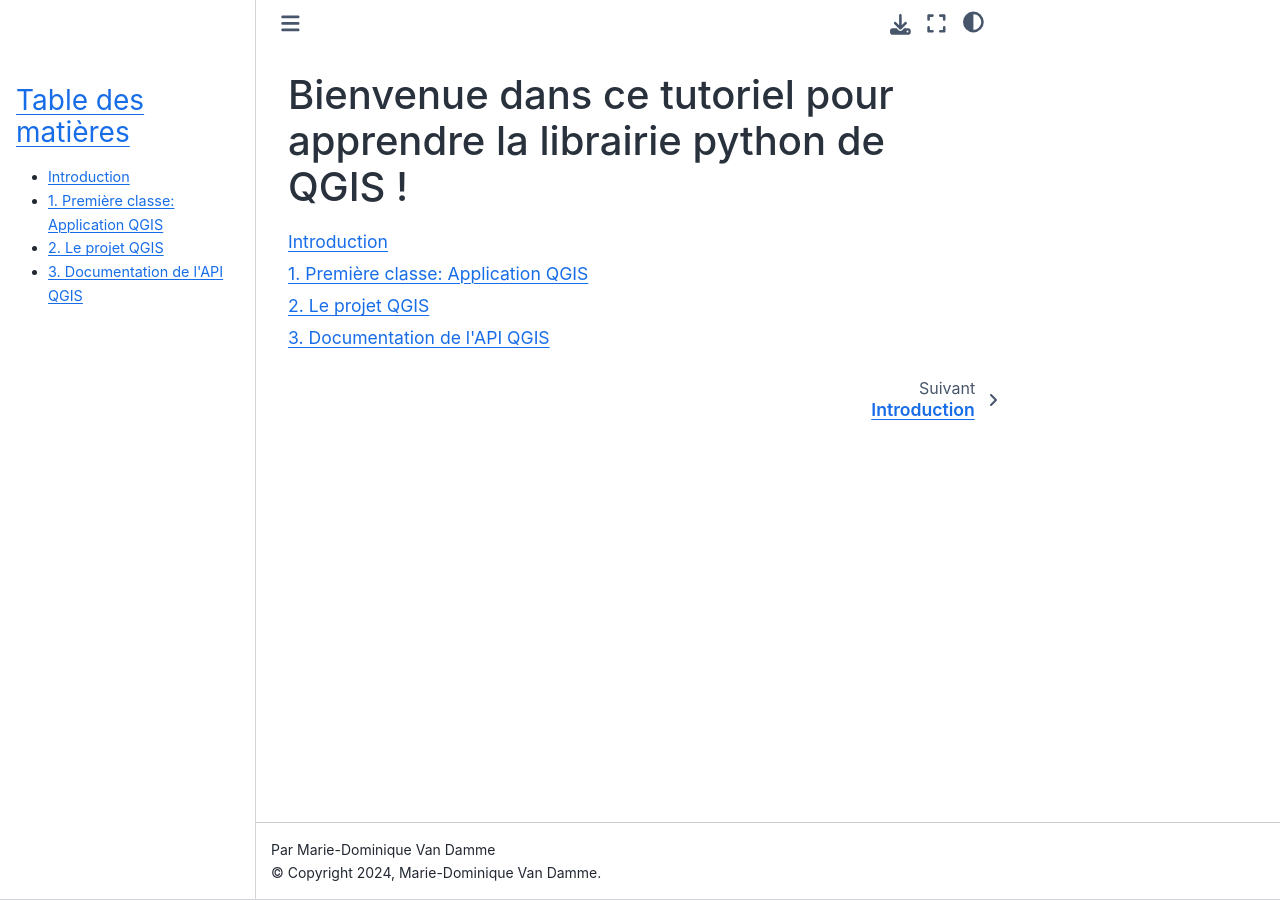
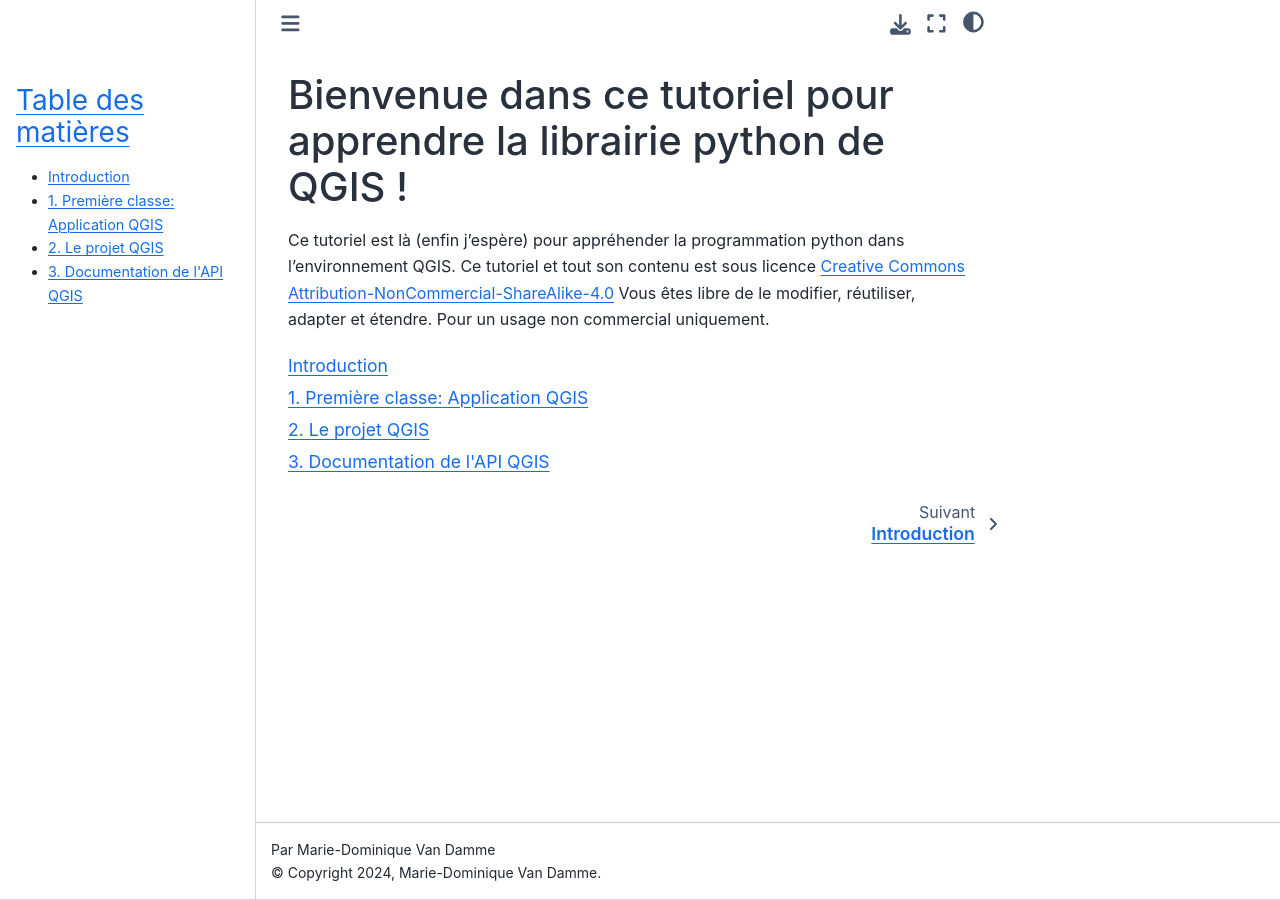
Before and after one commit to mdvandamme/ProgrammerPythonSousQGIS, a Sphinx documentation site: the page built from source/index.rst, in a window 1280 px wide. Built offline with Sphinx 7.4.7 and the Sphinx Book theme 1.1.4, drawn with Linux system fonts in a browser that asks for light colours.

Commit message:
tutorial prog en python dans SIG

```diff
--- a/source/index.rst
+++ b/source/index.rst
@@ -8,6 +8,10 @@
 Bienvenue dans ce tutoriel pour apprendre la librairie python de QGIS !
 ========================================================================
 
+Ce tutoriel est là (enfin j'espère) pour appréhender la programmation python dans l'environnement QGIS. Ce tutoriel et tout son contenu est sous licence
+`Creative Commons Attribution-NonCommercial-ShareAlike-4.0 <https://creativecommons.org/licenses/by-nc-sa/4.0/>`_  Vous êtes libre de le modifier, réutiliser, adapter et étendre. Pour un usage non commercial uniquement.
+
+
 .. toctree::
    :maxdepth: 1
 
@@ -17,6 +21,4 @@
    2. Le projet QGIS <2_projet>
    3. Documentation de l'API QGIS <3_doc_apiqgis>
 
-
-
 .. Create VectorLayer <5_creation>
```
